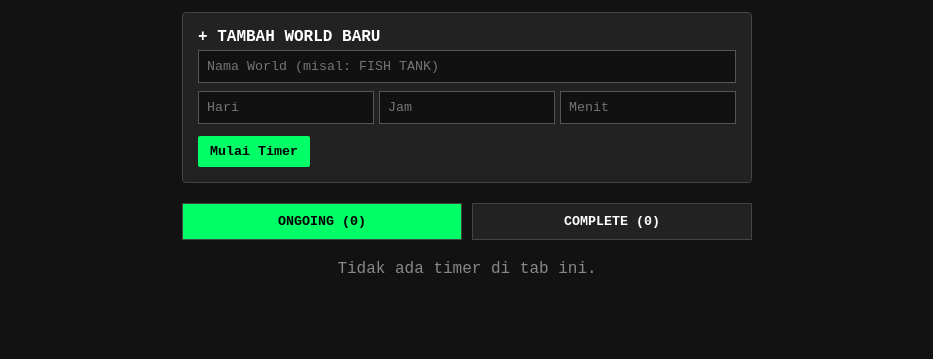
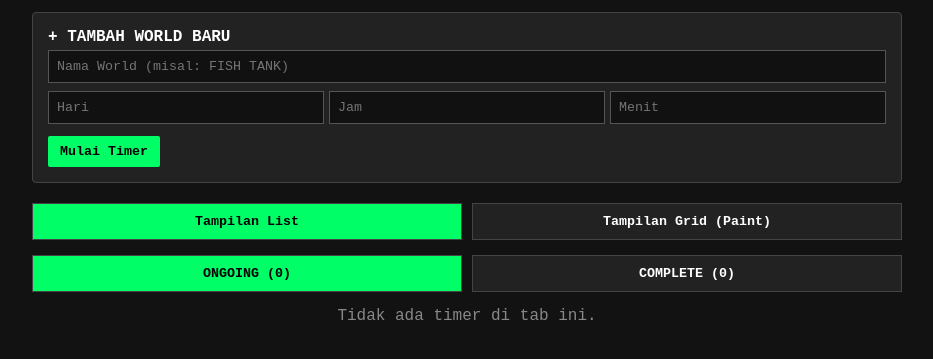
Before and after one commit to 72Goosecode/gt-tracker, a plain HTML site: page index.html in a window 1280 px wide. Shown: the part 45-404 px from the top of the page, without its empty margins (173-1106 px from the left). Drawn offline with Linux system fonts and the light colour scheme.

Commit message:
Enhance layout and functionality of index.html
Updated the layout and functionality of the Growtopia Farming Tracker, including a new grid view for timers and improved styling.

```diff
--- a/index.html
+++ b/index.html
@@ -15,18 +15,18 @@
             background-color: #121212;
             color: #00ff66;
             padding: 15px;
-            max-width: 600px;
+            max-width: 900px;
             margin: auto;
         }
         h2 { text-align: center; color: #fff; margin-bottom: 15px; }
 
         /* Tab Navigation */
-        .tab-buttons {
+        .tab-buttons, .view-buttons {
             display: flex;
             gap: 10px;
-            margin-bottom: 20px;
+            margin-bottom: 15px;
         }
-        .tab-btn {
+        .tab-btn, .view-btn {
             flex: 1;
             padding: 10px;
             background: #222;
@@ -36,17 +36,36 @@
             font-weight: bold;
             font-family: inherit;
         }
-        .tab-btn.active {
+        .tab-btn.active, .view-btn.active {
             background: #00ff66;
             color: #000;
         }
 
-        /* Card Text Style */
+        /* Container Tampilan Grid (Paint Layout) */
+        .container-grid {
+            display: grid;
+            grid-template-columns: repeat(2, 1fr); /* 2 Kolom: 1 2, 3 4 */
+            gap: 15px;
+        }
+
+        @media (max-width: 600px) {
+            .container-grid {
+                grid-template-columns: 1fr; /* 1 kolom jika di layar HP kecil */
+            }
+        }
+
+        /* Container Tampilan List Text */
+        .container-list {
+            display: flex;
+            flex-direction: column;
+            gap: 15px;
+        }
+
+        /* Card Style */
         .card {
             background: #1a1a1a;
             border: 1px solid #333;
             padding: 12px;
-            margin-bottom: 15px;
             white-space: pre-wrap;
             line-height: 1.4;
             border-radius: 4px;
@@ -102,17 +121,24 @@
         <button onclick="addTimer()">Mulai Timer</button>
     </div>
 
+    <!-- Tombol Pilihan Mode Tampilan -->
+    <div class="view-buttons">
+        <button class="view-btn active" id="btnViewList" onclick="switchView('list')">Tampilan List</button>
+        <button class="view-btn" id="btnViewGrid" onclick="switchView('grid')">Tampilan Grid (Paint)</button>
+    </div>
+
     <!-- Tombol Navigasi Tab -->
     <div class="tab-buttons">
         <button class="tab-btn active" id="btnOngoing" onclick="switchTab('ongoing')">ONGOING (<span id="countOngoing">0</span>)</button>
         <button class="tab-btn" id="btnComplete" onclick="switchTab('complete')">COMPLETE (<span id="countComplete">0</span>)</button>
     </div>
 
-    <!-- List Timer -->
-    <div id="timerContainer"></div>
+    <!-- List Container -->
+    <div id="timerContainer" class="container-list"></div>
 
     <script>
         let currentTab = 'ongoing';
+        let currentView = 'list';
 
         function getData() {
             return JSON.parse(localStorage.getItem('gt_simple_timers')) || [];
@@ -181,6 +207,16 @@
             render();
         }
 
+        function switchView(view) {
+            currentView = view;
+            document.getElementById('btnViewList').classList.toggle('active', view === 'list');
+            document.getElementById('btnViewGrid').classList.toggle('active', view === 'grid');
+
+            const container = document.getElementById('timerContainer');
+            container.className = view === 'grid' ? 'container-grid' : 'container-list';
+            render();
+        }
+
         function formatDate(timestamp) {
             const d = new Date(timestamp);
             const daysArr = ['Minggu', 'Senin', 'Selasa', 'Rabu', 'Kamis', 'Jumat', 'Sabtu'];
@@ -201,10 +237,13 @@
             document.getElementById('countOngoing').innerText = ongoingList.length;
             document.getElementById('countComplete').innerText = completeList.length;
 
-            const targetList = currentTab === 'ongoing' ? ongoingList : completeList;
+            let targetList = currentTab === 'ongoing' ? ongoingList : completeList;
+
+            // UUTKAN TIMER: Yang selesai tercepat (atau sudah Ready) di posisi paling atas
+            targetList.sort((a, b) => a.targetTime - b.targetTime);
 
             if (targetList.length === 0) {
-                container.innerHTML = '<p style="color:#888; text-align:center;">Tidak ada timer di tab ini.</p>';
+                container.innerHTML = '<p style="color:#888; text-align:center; grid-column: 1/-1;">Tidak ada timer di tab ini.</p>';
                 return;
             }
 
@@ -214,7 +253,7 @@
                 const diff = item.targetTime - now;
                 const isReady = diff <= 0;
 
-                let timerStr = "0d 0h 0m 0s";
+                let timerStr = "0d, 0h, 0m, 0s";
                 if (!isReady) {
                     const d = Math.floor(diff / 86400000);
                     const h = Math.floor((diff % 86400000) / 3600000);
```
